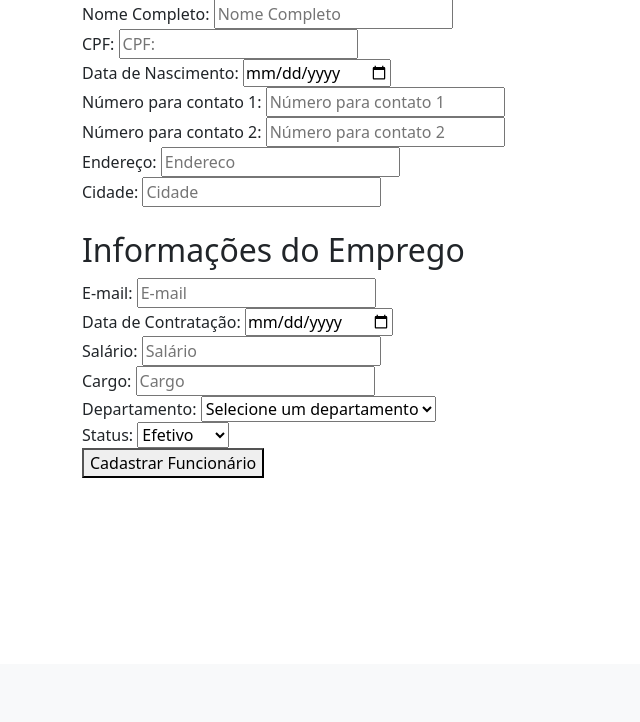
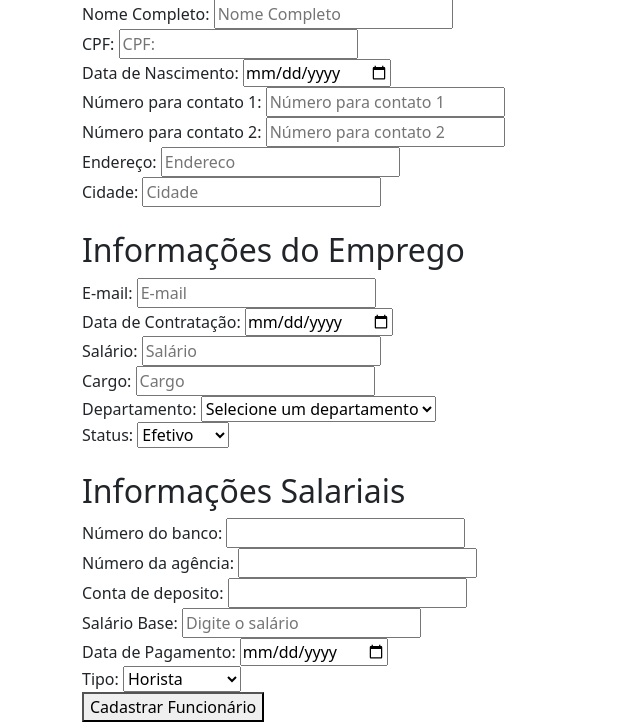
Before and after one commit to joao-victor-73/WorkForce, a Python web app: template projeto/templates/cadastro.html in a window 1280 px wide. Shown: the part 136-858 px from the top of the page, without its empty margins (0-640 px from the left). Before the commit the page ends 614 px from the top, so only its background shows below. Run offline with Jinja, Linux system fonts and the light colour scheme; the template is opened without the code that fills it, so the values that code supplies are empty.

Commit message:
inserindo informações de pagamentos na hora de cadastrar

```diff
--- a/projeto/templates/cadastro.html
+++ b/projeto/templates/cadastro.html
@@ -85,8 +85,62 @@
                     </select>
                 </div>
 
+                <br>
+
+                <h2>Informações Salariais</h2>
+
+                <div class="textfield">
+                    <label for="num_banco">Número do banco: </label>
+                    <input type="text" name="num_banco" required>
+                </div>
+
+                <div class="textfield">
+                    <label for="num_agencia">Número da agência: </label>
+                    <input type="text" name="num_agencia" required>
+                </div>
+
+                <div class="textfield">
+                    <label for="conta_deposito">Conta de deposito: </label>
+                    <input type="text" name="conta_deposito" required>
+                </div>
+
+                <div class="textfield">
+                    <label for="salario_base">Salário Base:</label>
+                    <input type="number" id="salario_base" name="salario_base" placeholder="Digite o salário" step="0.01" min="0" required>
+                </div>
+
+                <div class="textfield">
+                    <label for="data_pagamento">Data de Pagamento:</label>
+                    <input type="date" name="data_pagamento">
+                </div>
+
+                <div class="textfield">
+                    <label for="tipo_contratacao">Tipo:</label>
+                    <select name="tipo_contratacao">
+                        <option value="HORISTA">Horista</option>
+                        <option value="FOLGUISTA">Folguista</option>
+                        <option value="INTERMITENTE">Intermitente</option>
+                        <option value="MENSALISTA">Mensalista</option>
+                        <option value="PJ">PJ</option>
+                    </select>
+                </div>
+
+
+
+
                 <button type="submit">Cadastrar Funcionário</button>
             </form>
+
+            <script>
+                document.getElementById('salario_base').addEventListener('input', function (event) {
+                    var valor = event.target.value;
+                    if (valor < 0) {
+                        alert("O salário não pode ser negativo.");
+                        event.target.value = 0;
+                    }
+                });
+            </script>
+
         </div>
     </div>
 
--- a/projeto/templates/editar.html
+++ b/projeto/templates/editar.html
@@ -90,7 +90,8 @@
                     </select>
                 </div>
 
-                <button type="submit">Cadastrar Funcionário</button>
+                <button type="submit">Salvar Informações</button>
+                <button> <a href="{{ url_for('lista_de_funcionarios') }}"> Voltar </a> </button>
             </form>
         </div>
     </div>
```
Also changed, not shown: projeto/main.py (+96 -31 lines).
